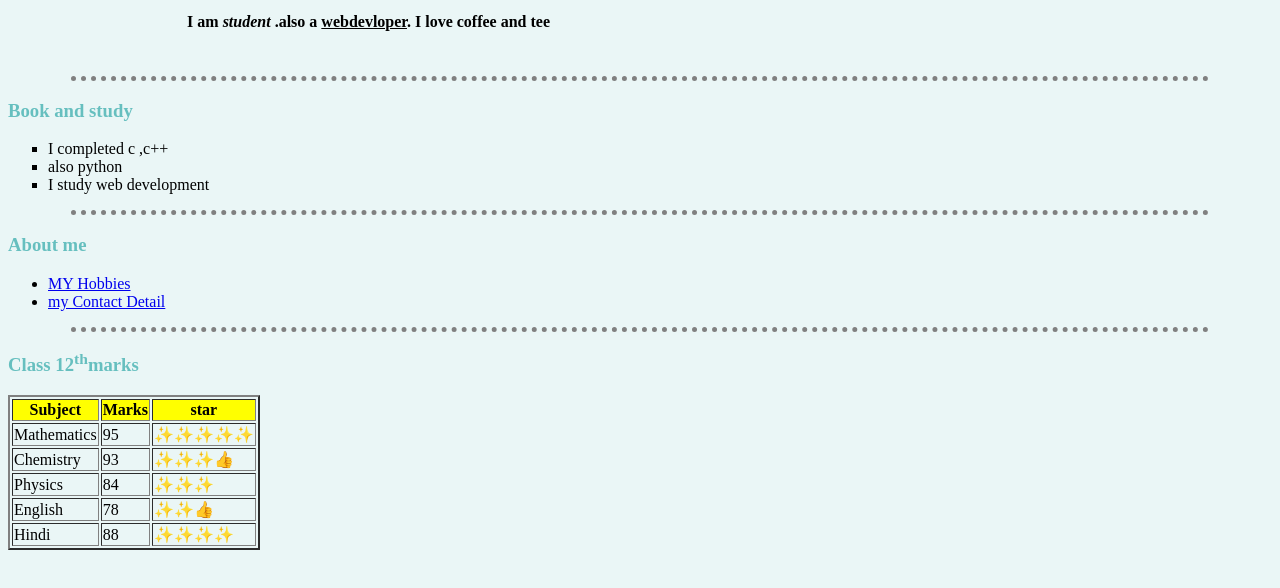
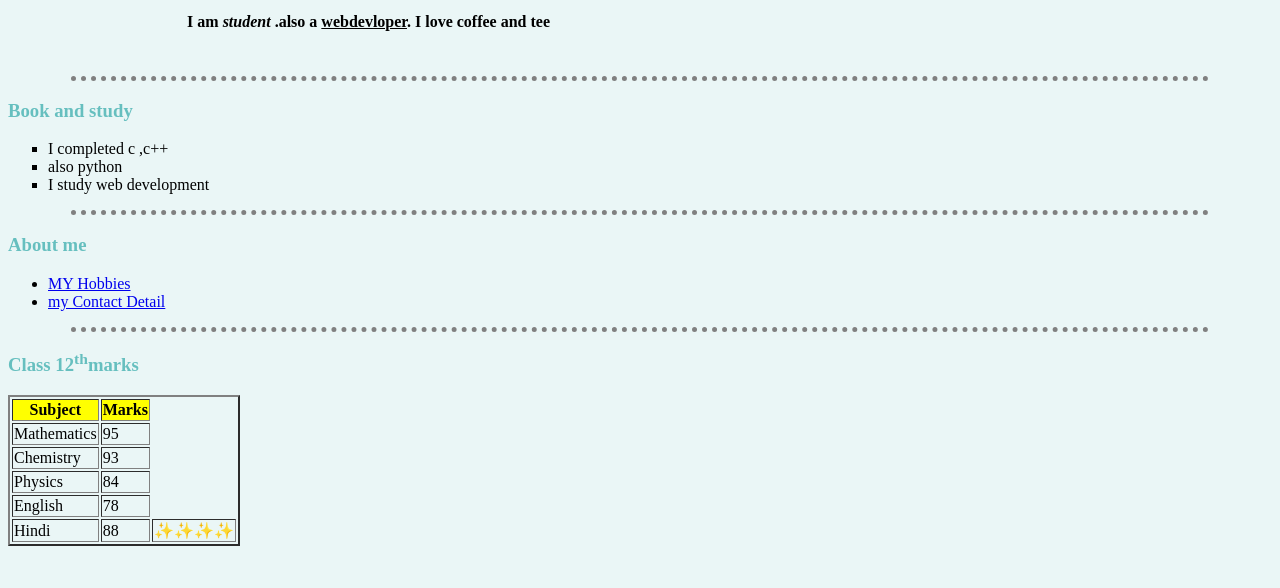
Before and after one commit to mdaftab41/aftab.io, a plain HTML site: page index.html in a window 1280 px wide. Shown: the part 130-718 px from the top of the page. Drawn offline with Linux system fonts and the light colour scheme.

Commit message:
Update index.html

```diff
--- a/index.html
+++ b/index.html
@@ -2,7 +2,7 @@
 <html lang="en">
 <head>
     <meta charset="UTF-8">
-    <title>image.pngalam website</title>
+    <title>alam website</title>
     <link rel="stylesheet" href="css/style.css">
 </head>
 <body>
@@ -35,29 +35,28 @@
       <tr style="background-color:yellow;">
         <th>Subject</th>
         <th>Marks</th>
-        <th>star</th>
       </tr>
     </thead>
     <tbody>
       <tr>
         <td>Mathematics</td>
         <td>95</td>
-        <td>✨✨✨✨✨</td>
+
       </tr>
       <tr>
         <td>Chemistry</td>
         <td>93</td>
-        <td>✨✨✨👍</td>
+
       </tr>
       <tr>
         <td>Physics</td>
         <td>84</td>
-        <td>✨✨✨</td>
+
       </tr>
       <tr>
         <td>English</td>
         <td>78</td>
-        <td>✨✨👍</td>
+
       </tr>
       <tr>
         <td>Hindi</td>
```
